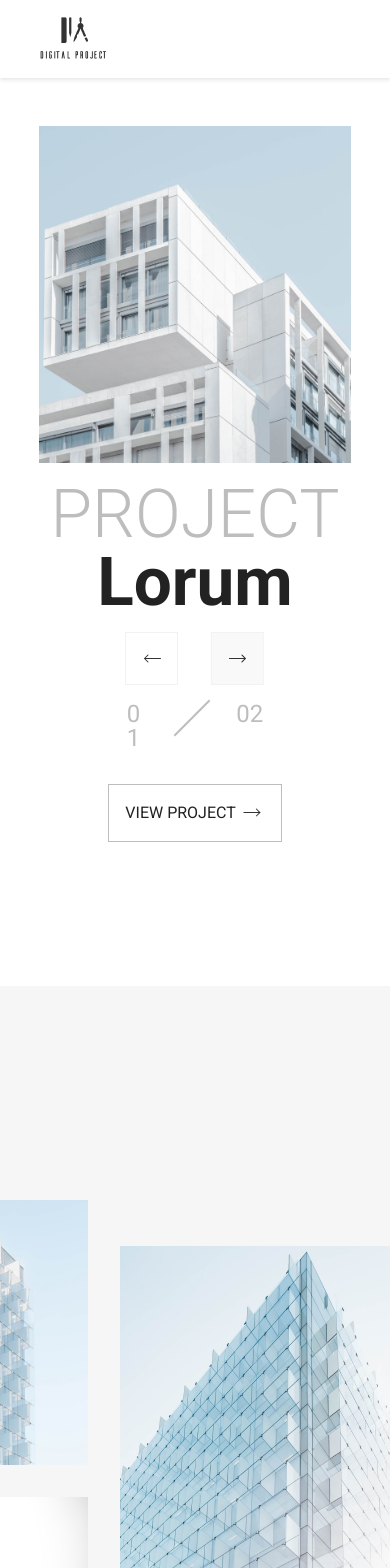
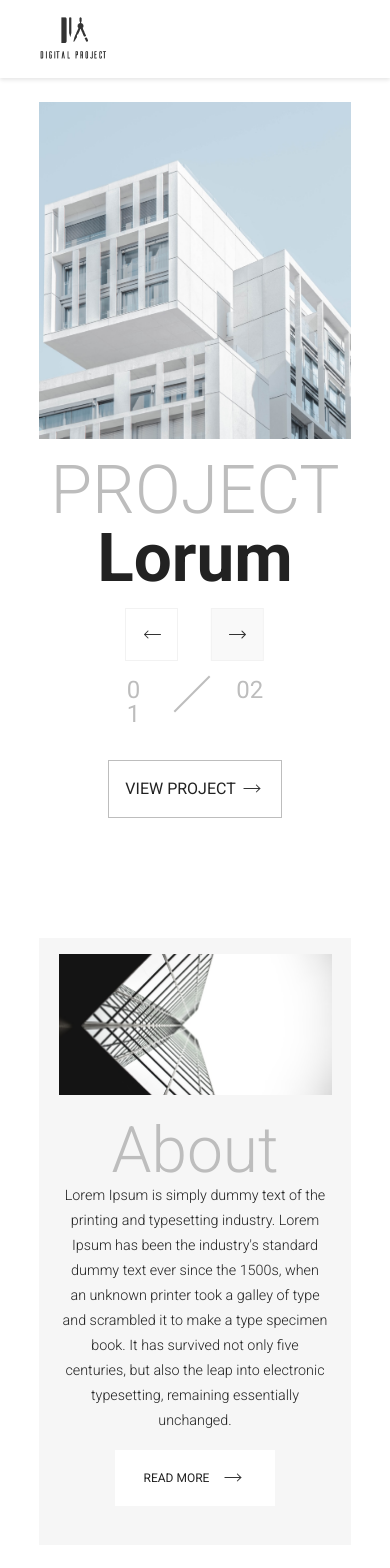
Before and after one commit to AdamJednacz/Projekt-9, a React (Create React App) app in the folder my-app/: page / in a window 390 px wide. Shown: the top 1568 px of the page. Built offline with nearby package versions, Linux system fonts and the light colour scheme; a small style sheet from the web is missing.

Commit message:
about phone

```diff
--- a/my-app/src/scss/style/_about.scss
+++ b/my-app/src/scss/style/_about.scss
@@ -13,22 +13,51 @@
       justify-content: center;
       position: relative;
       padding: 1em 0;
+      @include phone{
+        flex-direction: column;
+        align-items: center;
+      }
       .about_item_imgs {
         display: flex;
-
         justify-content: space-around;
         align-items: center;
         position: relative;
         top: 2em;
+        @include phone{
+          justify-content: space-evenly;
+          align-items: center;
+          flex-direction: row;
+          top: 0;
+        }
         img {
           margin-left: 2em;
+          &:first-of-type{
+            @include phone{
+              display: none;
+            }
+          }
+
           &:nth-of-type(2) {
             margin-top: 2em;
+            @include phone{
+              margin: 0;
+            }
           }
         }
         .about_item_imgs_container {
           display: flex;
           flex-direction: column;
+          @include phone{
+            height: 100%;
+            align-items: center;
+            justify-content: space-between;
+            width: 40%;
+          }
+          img{
+            @include phone{
+              width: 70vw
+            }
+          }
         }
       }
       .about_item_text {
@@ -38,6 +67,12 @@
         justify-content: space-evenly;
         width: 40%;
         margin-left: 12vw;
+        @include phone{
+          width: auto;
+          margin: 6vw;
+          align-items: center;
+          text-align: center;
+        }
         h1 {
           color: #BDBDBD;
 
@@ -47,6 +82,10 @@
           width: 90%;
           font-size: 2.3vh;
           line-height: 25px;
+          @include phone{
+            width: auto;
+            font-size: 1.7vh;
+          }
         }
         .about_item_text_btn {
           width: 10em;
@@ -55,6 +94,9 @@
           justify-content: center;
           padding: 1em 0 1em 0;
           background-color: #FFFFFF;
+          @include phone{
+            margin-top: 2vh;
+          }
           .about_item_text_btn_p {
             text-transform: uppercase;
             font-size: 12px;
--- a/my-app/src/scss/style/_view.scss
+++ b/my-app/src/scss/style/_view.scss
@@ -2,6 +2,9 @@
   display: flex;
   justify-content: center;
   padding: 3em 0;
+  @include phone{
+    padding: 1.5em 0;
+  }
   .container {
     display: flex;
     align-items: center;
```
